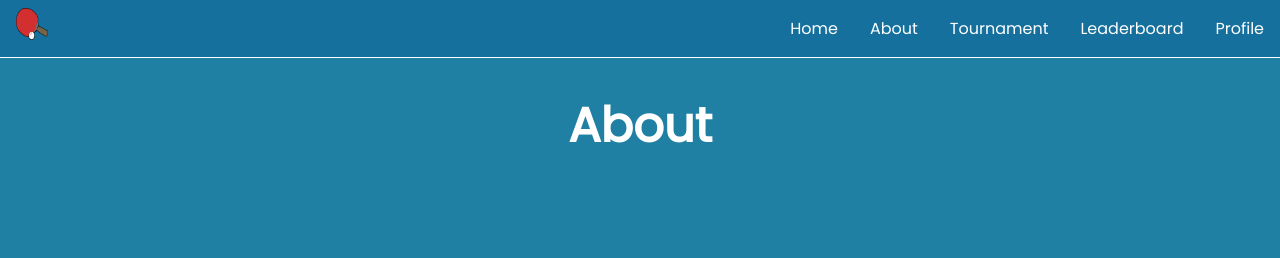
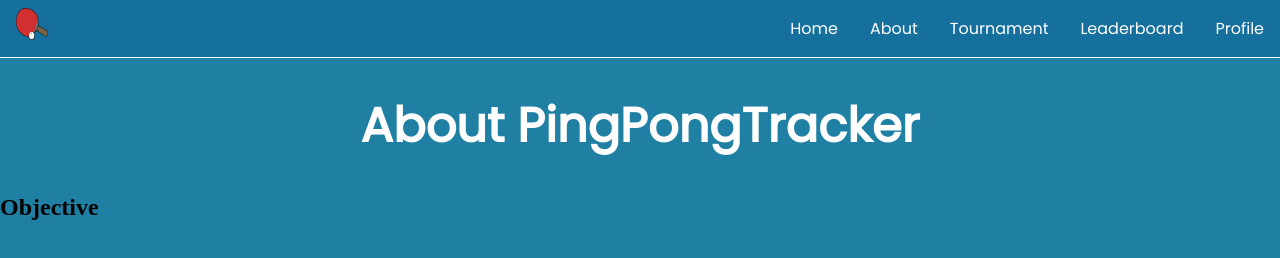
Before and after one commit to zoaibs/TableTennisTracker, a plain HTML site: page about.html in a window 1280 px wide. Drawn offline with Linux system fonts and the light colour scheme.

Commit message:
Update about.html

```diff
--- a/about.html
+++ b/about.html
@@ -20,7 +20,9 @@
             </ul>
 
         </div>
-        <h1 class="main-title">About</h1>
+        <h1 class="main-title">About PingPongTracker</h1>
+        <h2 class="objective-info">Objective</h2>
+
 
 
 
```
